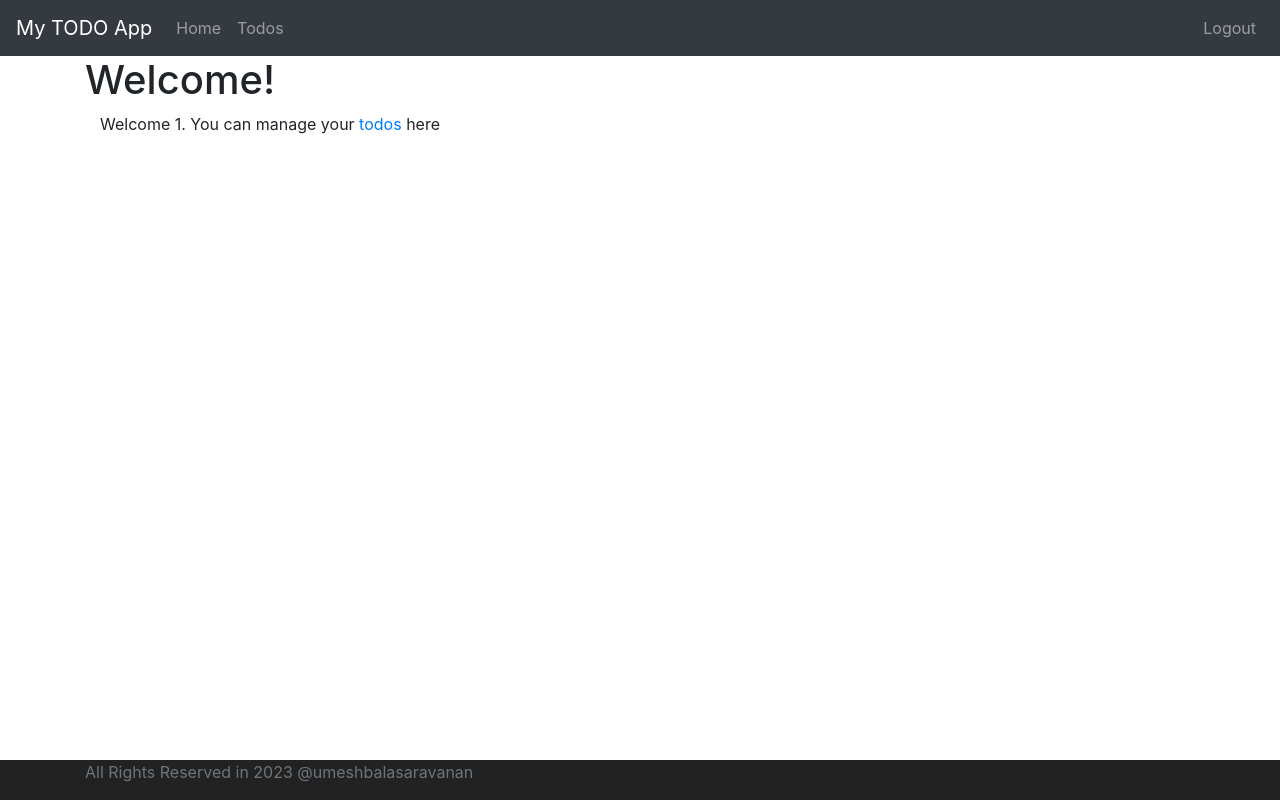
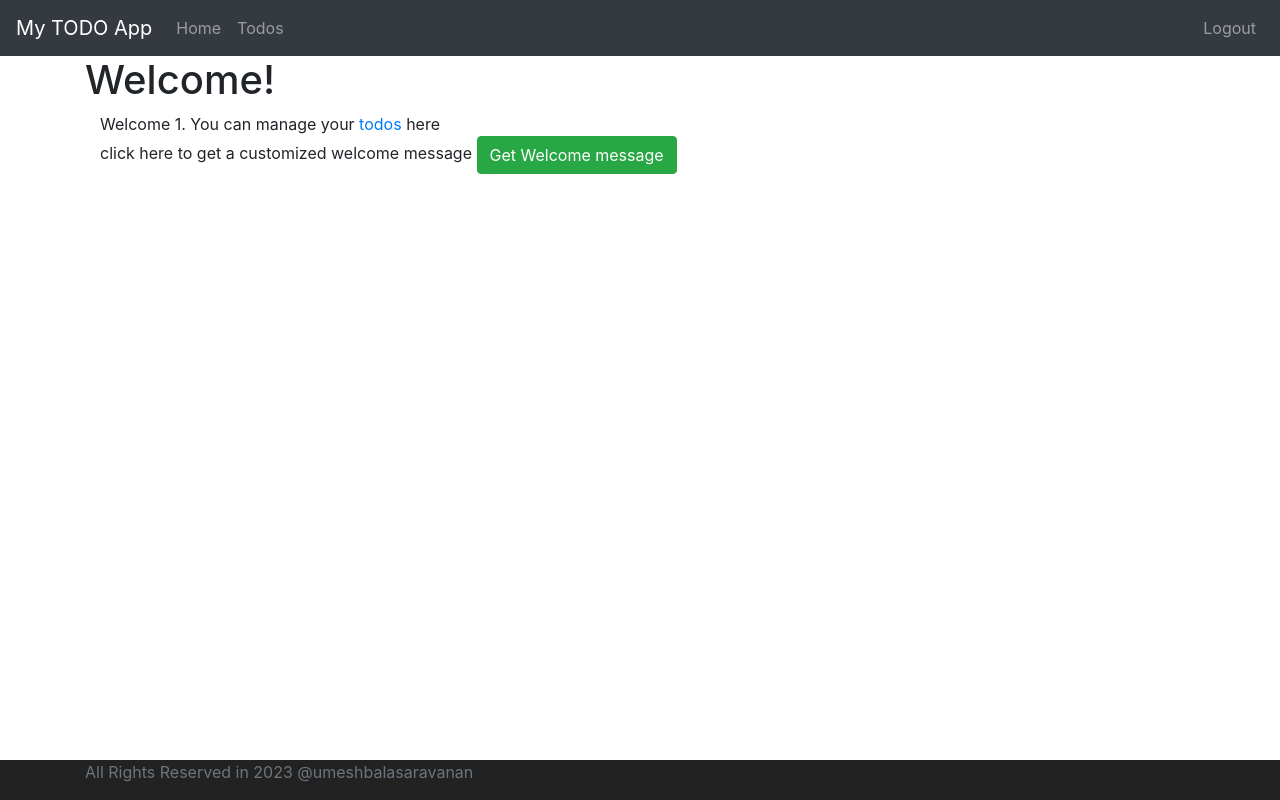
Before and after one commit to umeshbalasaravanan/Todo, an Angular app: page /welcome/1 in a window 1280 px wide. Built offline with nearby package versions, Linux system fonts and the light colour scheme; sample sign-in values are in the browser's storage.

Commit message:
added welcome data service

```diff
--- a/src/app/app.module.ts
+++ b/src/app/app.module.ts
@@ -11,6 +11,7 @@ import { ErrorComponent } from './error/error.component';
 import { MenuComponent } from './menu/menu.component';
 import { FooterComponent } from './footer/footer.component';
 import { LogoutComponent } from './logout/logout.component';
+import { HttpClientModule } from '@angular/common/http';
 
 @NgModule({
   declarations: [
@@ -26,7 +27,8 @@ import { LogoutComponent } from './logout/logout.component';
   imports: [
     BrowserModule,
     AppRoutingModule,
-    FormsModule
+    FormsModule,
+    HttpClientModule
   ],
   providers: [],
   bootstrap: [AppComponent]
--- /dev/null
+++ b/src/app/services/data/welcome-data.service.ts
@@ -0,0 +1,15 @@
+import { Injectable } from '@angular/core';
+import {HttpClient} from '@angular/common/http'
+
+@Injectable({
+  providedIn: 'root'
+})
+export class WelcomeDataService {
+
+  constructor(private httpclient: HttpClient) { }
+
+  executeHelloworldBeanService() {
+    return this.httpclient.get("http://localhost:8080/hello-world-bean");
+    // console.log("execute hello world bean service");
+  }
+}
--- a/src/app/welcome/welcome.component.html
+++ b/src/app/welcome/welcome.component.html
@@ -1,2 +1,6 @@
 <h1>Welcome!</h1>
 <div class="container">Welcome {{name}}. You can manage your <a routerLink="/todos">todos</a> here</div>
+<div class = "container">
+    click here to get a customized welcome message
+    <button class = "btn btn-success" (click)="getWelcomeMessage()">Get Welcome message</button>
+</div>
--- a/src/app/welcome/welcome.component.ts
+++ b/src/app/welcome/welcome.component.ts
@@ -1,5 +1,6 @@
 import { Component, OnInit } from '@angular/core';
 import { ActivatedRoute } from '@angular/router';
+import { WelcomeDataService } from '../services/data/welcome-data.service';
 
 @Component({
   selector: 'app-welcome',
@@ -9,11 +10,16 @@ import { ActivatedRoute } from '@angular/router';
 export class WelcomeComponent implements OnInit {
 
   name = "";
-  constructor(private router: ActivatedRoute) { }
+  constructor(private router: ActivatedRoute,
+    private welcomeDataService: WelcomeDataService) { }
 
   ngOnInit(): void {
     console.log("Some welcome message")
     // console.log(this.router.snapshot.params["name"])
     this.name = this.router.snapshot.params["name"]
   }
+  getWelcomeMessage() {
+    console.log(this.welcomeDataService.executeHelloworldBeanService())
+    this.welcomeDataService.executeHelloworldBeanService().subscribe()
+    }
 }
```
Also changed, not shown: 1 other file (tests, documents, lock files or other folders).
